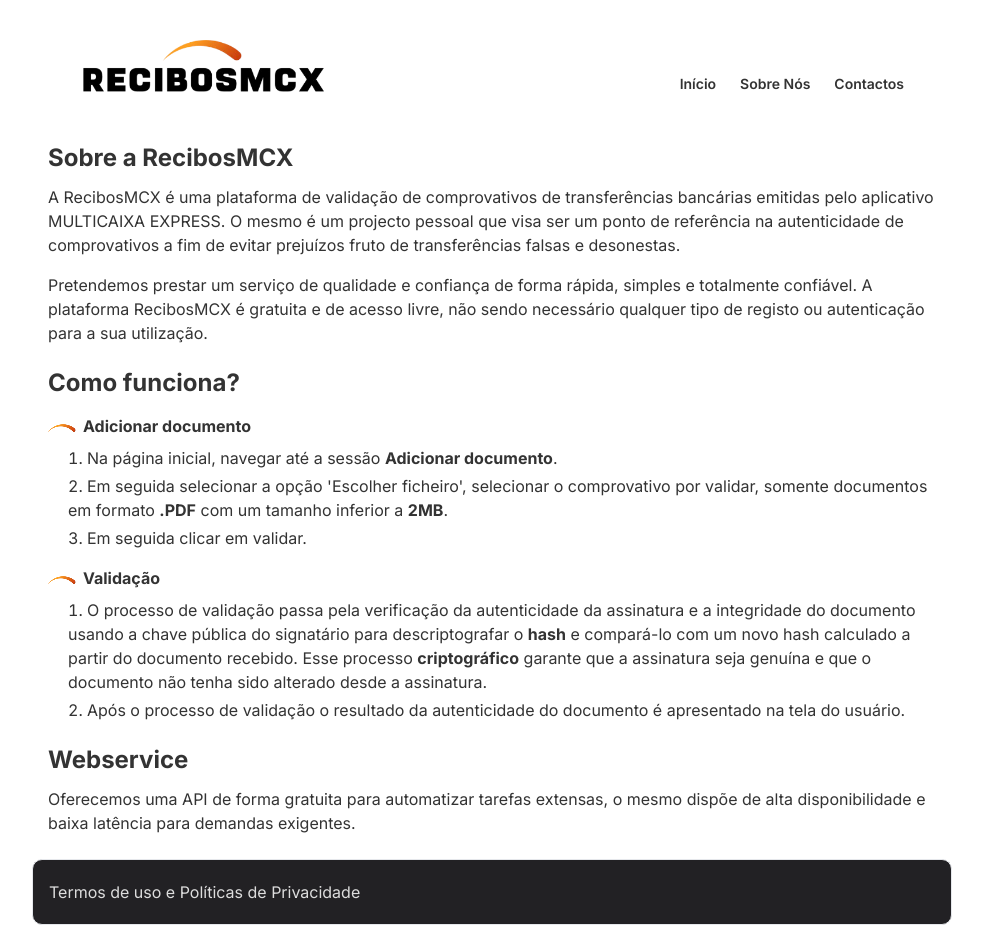
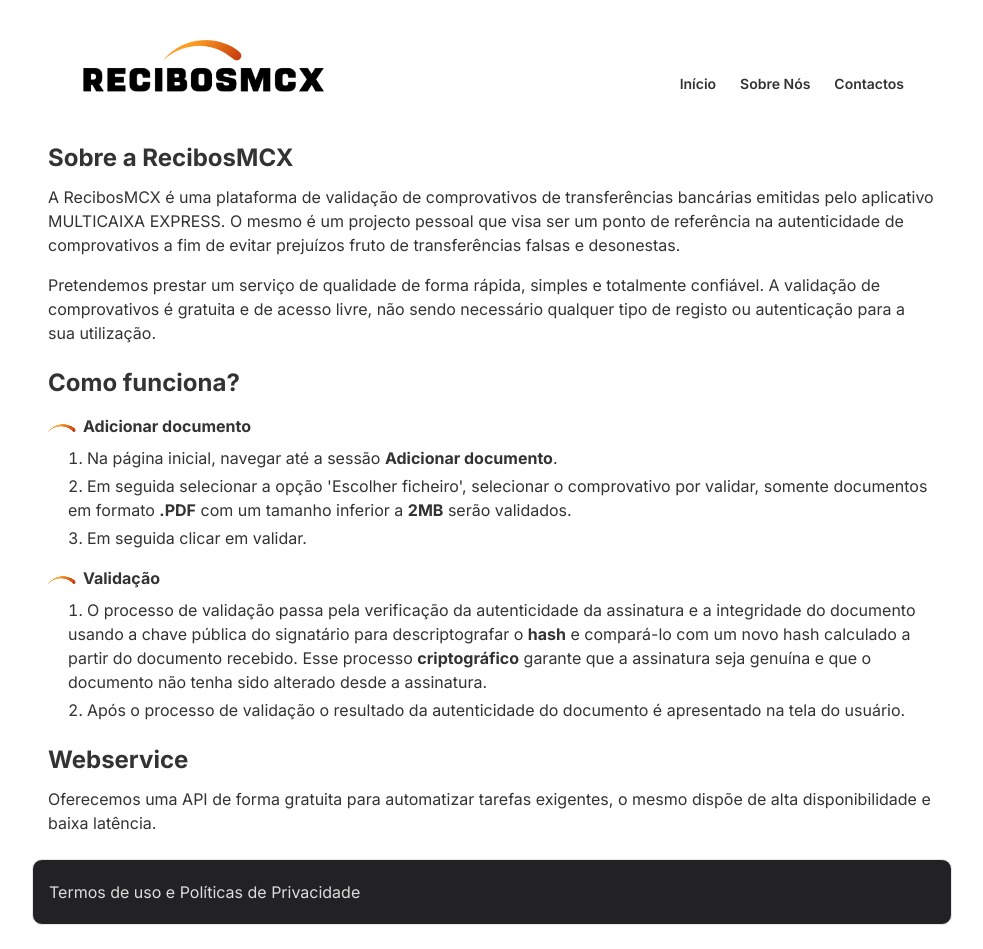
Before and after one commit to hsonhi/recibosmcx, a React (Vite) app: page /about in a window 1280 px wide. Shown: the whole page, without its empty margins (148-1131 px from the left). Built offline with nearby package versions, Linux system fonts and the light colour scheme.

Commit message:
fix: page const name change

```diff
--- a/src/pages/AboutUs.tsx
+++ b/src/pages/AboutUs.tsx
@@ -1,11 +1,11 @@
 import React from 'react';
 
-const About = () => {
+const AboutUs = () => {
     return (
        <div className="mt-8 px-4 mx-auto max-w-[920px] ">
         <h2 className='text-[24px]'> <b>Sobre a RecibosMCX </b></h2>
           <p className="text-[16px] text-[#333] font-normal mt-3">A RecibosMCX é uma plataforma de validação de comprovativos de transferências bancárias emitidas pelo aplicativo MULTICAIXA EXPRESS. O mesmo é um projecto pessoal que visa ser um ponto de referência na autenticidade de comprovativos a fim de evitar prejuízos fruto de transferências falsas e desonestas.</p>
-          <p className='mt-4'>Pretendemos prestar um serviço de qualidade e confiança  de forma rápida, simples e totalmente confiável. A plataforma RecibosMCX é gratuita e de acesso livre, não sendo necessário qualquer tipo de registo ou autenticação para a sua utilização.</p>
+          <p className='mt-4'>Pretendemos prestar um serviço de qualidade de forma rápida, simples e totalmente confiável. A validação de comprovativos é gratuita e de acesso livre, não sendo necessário qualquer tipo de registo ou autenticação para a sua utilização.</p>
 
         <h2 className='text-[24px] mt-6'> <b>Como funciona?</b></h2>
         <ul className="list-image-[url(./assets/images/list-icon.png)] space-y-4 mt-4 text-[#333]  list-disc list-inside dark:text-gray-400">
@@ -13,7 +13,7 @@
          <b>Adicionar documento</b>
           <ol className="ps-5 mt-2 space-y-1 list-decimal list-inside">
             <li>Na página inicial, navegar até a sessão <b>Adicionar documento</b>.</li>
-            <li>Em seguida selecionar a opção 'Escolher ficheiro', selecionar o comprovativo por validar, somente documentos em formato <b>.PDF</b> com um tamanho inferior a <b>2MB</b>.</li>
+            <li>Em seguida selecionar a opção 'Escolher ficheiro', selecionar o comprovativo por validar, somente documentos em formato <b>.PDF</b> com um tamanho inferior a <b>2MB</b> serão validados.</li>
             <li>Em seguida clicar em validar.</li>
           </ol>
         </li>
@@ -27,9 +27,9 @@
         </ul>
 
         <h2 className='text-[24px] mt-6'> <b>Webservice</b></h2>
-          <p className="text-[16px] text-[#333] font-normal mt-3">Oferecemos uma API de forma gratuita para automatizar tarefas extensas, o mesmo dispõe de alta disponibilidade e baixa latência para demandas exigentes.</p>
+          <p className="text-[16px] text-[#333] font-normal mt-3">Oferecemos uma API de forma gratuita para automatizar tarefas exigentes, o mesmo dispõe de alta disponibilidade e baixa latência.</p>
         </div>
     );
 };
 
-export default About;
+export default AboutUs;
--- a/src/pages/ContactUs.tsx
+++ b/src/pages/ContactUs.tsx
@@ -1,6 +1,6 @@
 import React from 'react';
 
-const About = () => {
+const ContactUs = () => {
     return (
         <div>
 
@@ -8,4 +8,4 @@
     );
 };
 
-export default About;
+export default ContactUs;
```
